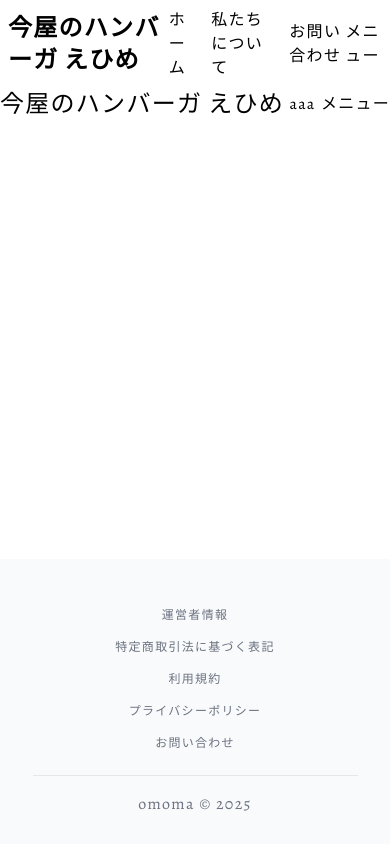
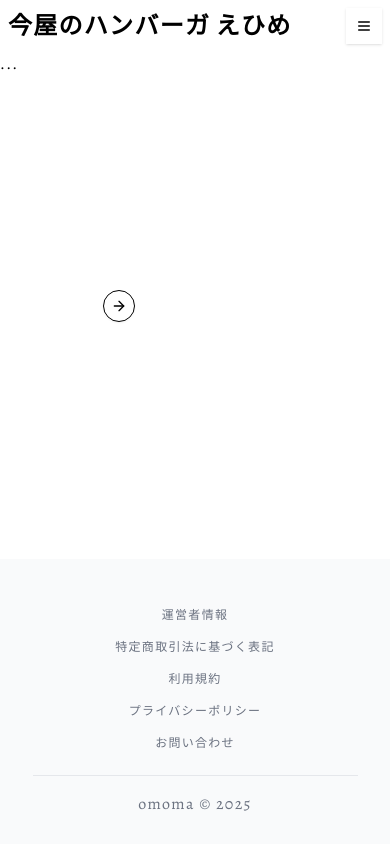
Before and after one commit to Risa2024/imaya-web, a Next.js app: page / in a window 390 px wide. Built offline with nearby package versions, Linux system fonts and the light colour scheme; a web font is replaced by a local one.

Commit message:
add:カルーセル

```diff
--- a/package.json
+++ b/package.json
@@ -27,10 +27,11 @@
     "@radix-ui/react-dropdown-menu": "^2.1.4",
     "@radix-ui/react-label": "^2.1.0",
     "@radix-ui/react-radio-group": "^1.2.1",
-    "@radix-ui/react-slot": "^1.1.0",
+    "@radix-ui/react-slot": "^1.1.1",
     "@radix-ui/react-toast": "^1.2.2",
     "class-variance-authority": "^0.7.0",
     "clsx": "^2.1.1",
+    "embla-carousel-react": "^8.5.2",
     "lucide-react": "^0.456.0",
     "next": "15.0.2",
     "react": "19.0.0-rc-02c0e824-20241028",
--- a/src/app/layout.tsx
+++ b/src/app/layout.tsx
@@ -2,7 +2,7 @@ import type { Metadata } from 'next';
 import { Kosugi, Alegreya } from 'next/font/google';
 import '@/styles/globals.css';
 import { MainHeader } from '@/components/dashboard/MainHeader';
-import { MainHeaderTest } from '@/components/dashboard/MainHeaderTest';
+//import { MainHeaderTest } from '@/components/dashboard/MainHeaderTest';
 import { MainFooter } from '@/components/common/MainFooter';
 
 export const dynamic = 'force-dynamic';
@@ -35,7 +35,7 @@ export default function RootLayout({
     <html lang='ja' className={`h-full ${kosugi.variable} ${alegreya.variable}`}>
       <body className='flex min-h-screen flex-col'>
         <MainHeader />
-        <MainHeaderTest />
+        {/* <MainHeaderTest /> */}
         <main className='flex flex-grow'>{children}</main>
         <MainFooter />
       </body>
--- a/src/app/page.tsx
+++ b/src/app/page.tsx
@@ -1,10 +1,21 @@
 'use client';
+import {
+  Carousel,
+  CarouselContent,
+  CarouselItem,
+  CarouselNext,
+  CarouselPrevious,
+} from '@/components/ui/carousel';
 export default function WelcomePage() {
   return (
-    <div className='container mx-auto'>
-      <section className='mb-20 text-center'>
-        <h1 className='mb-16 mt-36 text-4xl font-bold text-gray-800'></h1>
-      </section>
-    </div>
+    <Carousel>
+      <CarouselContent>
+        <CarouselItem>...</CarouselItem>
+        <CarouselItem>...</CarouselItem>
+        <CarouselItem>...</CarouselItem>
+      </CarouselContent>
+      <CarouselPrevious />
+      <CarouselNext />
+    </Carousel>
   );
 }
--- a/src/components/dashboard/MainHeader.tsx
+++ b/src/components/dashboard/MainHeader.tsx
@@ -1,23 +1,48 @@
+'use client';
+
+import { Menu } from 'lucide-react';
+import React from 'react';
+import { useState } from 'react';
+import { Button } from '@/components/ui/button';
 // import Link from 'next/link';
 // import Image from 'next/image';
 
 export const dynamic = 'force-dynamic';
 
-export const MainHeader = async () => {
+export const MainHeader = () => {
+  const [isMenuOpen, setIsMenuOpen] = useState(false);
+
+  const toggleMenu = () => {
+    setIsMenuOpen(!isMenuOpen);
+  };
+
   return (
-    <header className=''>
-      <nav className='container mx-auto flex max-w-6xl items-center justify-between p-2'>
+    <header className='container mx-auto flex max-w-6xl items-center justify-between p-2'>
       <h1 className='text-2xl font-bold'>今屋のハンバーガ えひめ</h1>
-        <div className='flex flex-row items-center justify-between gap-4 lg:hidden'>
+      <div className='hidden flex-row items-center gap-4 md:flex'>
+        {/* デスクトップサイズでのメニュー表示 */}
+        <div className='hidden flex-row items-center gap-4 md:flex'></div>
         <p>ホーム</p>
         <p>私たちについて</p>
-          <p>お問い合わせ</p>
       </div>
-        {/* メニューボタン */}
+      {/* モバイルサイズでのメニューボタン */}
       <div className='lg:hidden'>
-          <button>メニュー</button>
+        <Button variant='default' size='icon' onClick={toggleMenu}>
+          <Menu />
+          {/*メニュータグを置く*/}
+        </Button>
+        {/* <button onClick={toggleMenu} className='rounded bg-gray-200 p-2'>
+          メニュー
+        </button> */}
+
+        {/* モバイルサイズでのトグルメニュー */}
+        {isMenuOpen && (
+          <div className='absolute left-0 top-12 flex w-full flex-col gap-2 bg-white p-4 shadow-md'>
+            <p>ホーム</p>
+            <p>私たちについて</p>
           </div>
-      </nav>
+        )}
+      </div>
     </header>
   );
 };
--- a/src/components/dashboard/MainHeaderTest.tsx
+++ b/src/components/dashboard/MainHeaderTest.tsx
@@ -1,7 +1,5 @@
 'use client';
 
-// import Link from 'next/link';
-// import Image from 'next/image';
 import React, { useState } from 'react';
 
 export const dynamic = 'force-dynamic';
@@ -16,7 +14,6 @@ export const MainHeaderTest = () => {
 
   return (
     <header className='flex flex-row items-center justify-between'>
-      {/* Logo */}
       <h1 className='text-2xl font-normal md:text-2xl md:font-bold'>今屋のハンバーガ えひめ</h1>
       {/* PC用メニュー */}
       {!isOpen ? <div>aaa</div> : <div>close</div>}
--- /dev/null
+++ b/src/components/ui/carousel.tsx
@@ -0,0 +1,242 @@
+'use client';
+
+import * as React from 'react';
+import useEmblaCarousel, { type UseEmblaCarouselType } from 'embla-carousel-react';
+import { ArrowLeft, ArrowRight } from 'lucide-react';
+
+import { cn } from '@/lib/utils';
+import { Button } from '@/components/ui/button';
+
+type CarouselApi = UseEmblaCarouselType[1];
+type UseCarouselParameters = Parameters<typeof useEmblaCarousel>;
+type CarouselOptions = UseCarouselParameters[0];
+type CarouselPlugin = UseCarouselParameters[1];
+
+type CarouselProps = {
+  opts?: CarouselOptions;
+  plugins?: CarouselPlugin;
+  orientation?: 'horizontal' | 'vertical';
+  setApi?: (api: CarouselApi) => void;
+};
+
+type CarouselContextProps = {
+  carouselRef: ReturnType<typeof useEmblaCarousel>[0];
+  api: ReturnType<typeof useEmblaCarousel>[1];
+  scrollPrev: () => void;
+  scrollNext: () => void;
+  canScrollPrev: boolean;
+  canScrollNext: boolean;
+} & CarouselProps;
+
+const CarouselContext = React.createContext<CarouselContextProps | null>(null);
+
+function useCarousel() {
+  const context = React.useContext(CarouselContext);
+
+  if (!context) {
+    throw new Error('useCarousel must be used within a <Carousel />');
+  }
+
+  return context;
+}
+
+const Carousel = React.forwardRef<
+  HTMLDivElement,
+  React.HTMLAttributes<HTMLDivElement> & CarouselProps
+>(({ orientation = 'horizontal', opts, setApi, plugins, className, children, ...props }, ref) => {
+  const [carouselRef, api] = useEmblaCarousel(
+    {
+      ...opts,
+      axis: orientation === 'horizontal' ? 'x' : 'y',
+    },
+    plugins
+  );
+  const [canScrollPrev, setCanScrollPrev] = React.useState(false);
+  const [canScrollNext, setCanScrollNext] = React.useState(false);
+
+  const onSelect = React.useCallback((api: CarouselApi) => {
+    if (!api) {
+      return;
+    }
+
+    setCanScrollPrev(api.canScrollPrev());
+    setCanScrollNext(api.canScrollNext());
+  }, []);
+
+  const scrollPrev = React.useCallback(() => {
+    api?.scrollPrev();
+  }, [api]);
+
+  const scrollNext = React.useCallback(() => {
+    api?.scrollNext();
+  }, [api]);
+
+  const handleKeyDown = React.useCallback(
+    (event: React.KeyboardEvent<HTMLDivElement>) => {
+      if (event.key === 'ArrowLeft') {
+        event.preventDefault();
+        scrollPrev();
+      } else if (event.key === 'ArrowRight') {
+        event.preventDefault();
+        scrollNext();
+      }
+    },
+    [scrollPrev, scrollNext]
+  );
+
+  React.useEffect(() => {
+    if (!api || !setApi) {
+      return;
+    }
+
+    setApi(api);
+  }, [api, setApi]);
+
+  React.useEffect(() => {
+    if (!api) {
+      return;
+    }
+
+    onSelect(api);
+    api.on('reInit', onSelect);
+    api.on('select', onSelect);
+
+    return () => {
+      api?.off('select', onSelect);
+    };
+  }, [api, onSelect]);
+
+  return (
+    <CarouselContext.Provider
+      value={{
+        carouselRef,
+        api: api,
+        opts,
+        orientation: orientation || (opts?.axis === 'y' ? 'vertical' : 'horizontal'),
+        scrollPrev,
+        scrollNext,
+        canScrollPrev,
+        canScrollNext,
+      }}
+    >
+      <div
+        ref={ref}
+        onKeyDownCapture={handleKeyDown}
+        className={cn('relative', className)}
+        role='region'
+        aria-roledescription='carousel'
+        {...props}
+      >
+        {children}
+      </div>
+    </CarouselContext.Provider>
+  );
+});
+Carousel.displayName = 'Carousel';
+
+const CarouselContent = React.forwardRef<HTMLDivElement, React.HTMLAttributes<HTMLDivElement>>(
+  ({ className, ...props }, ref) => {
+    const { carouselRef, orientation } = useCarousel();
+
+    return (
+      <div ref={carouselRef} className='overflow-hidden'>
+        <div
+          ref={ref}
+          className={cn(
+            'flex',
+            orientation === 'horizontal' ? '-ml-4' : '-mt-4 flex-col',
+            className
+          )}
+          {...props}
+        />
+      </div>
+    );
+  }
+);
+CarouselContent.displayName = 'CarouselContent';
+
+const CarouselItem = React.forwardRef<HTMLDivElement, React.HTMLAttributes<HTMLDivElement>>(
+  ({ className, ...props }, ref) => {
+    const { orientation } = useCarousel();
+
+    return (
+      <div
+        ref={ref}
+        role='group'
+        aria-roledescription='slide'
+        className={cn(
+          'min-w-0 shrink-0 grow-0 basis-full',
+          orientation === 'horizontal' ? 'pl-4' : 'pt-4',
+          className
+        )}
+        {...props}
+      />
+    );
+  }
+);
+CarouselItem.displayName = 'CarouselItem';
+
+const CarouselPrevious = React.forwardRef<HTMLButtonElement, React.ComponentProps<typeof Button>>(
+  ({ className, variant = 'outline', size = 'icon', ...props }, ref) => {
+    const { orientation, scrollPrev, canScrollPrev } = useCarousel();
+
+    return (
+      <Button
+        ref={ref}
+        variant={variant}
+        size={size}
+        className={cn(
+          'absolute h-8 w-8 rounded-full',
+          orientation === 'horizontal'
+            ? '-left-12 top-1/2 -translate-y-1/2'
+            : '-top-12 left-1/2 -translate-x-1/2 rotate-90',
+          className
+        )}
+        disabled={!canScrollPrev}
+        onClick={scrollPrev}
+        {...props}
+      >
+        <ArrowLeft className='h-4 w-4' />
+        <span className='sr-only'>Previous slide</span>
+      </Button>
+    );
+  }
+);
+CarouselPrevious.displayName = 'CarouselPrevious';
+
+const CarouselNext = React.forwardRef<HTMLButtonElement, React.ComponentProps<typeof Button>>(
+  ({ className, variant = 'outline', size = 'icon', ...props }, ref) => {
+    const { orientation, scrollNext, canScrollNext } = useCarousel();
+
+    return (
+      <Button
+        ref={ref}
+        variant={variant}
+        size={size}
+        className={cn(
+          'absolute h-8 w-8 rounded-full',
+          orientation === 'horizontal'
+            ? '-right-12 top-1/2 -translate-y-1/2'
+            : '-bottom-12 left-1/2 -translate-x-1/2 rotate-90',
+          className
+        )}
+        disabled={!canScrollNext}
+        onClick={scrollNext}
+        {...props}
+      >
+        <ArrowRight className='h-4 w-4' />
+        <span className='sr-only'>Next slide</span>
+      </Button>
+    );
+  }
+);
+CarouselNext.displayName = 'CarouselNext';
+
+export {
+  type CarouselApi,
+  Carousel,
+  CarouselContent,
+  CarouselItem,
+  CarouselPrevious,
+  CarouselNext,
+};
```
Also changed, not shown: 1 other file (tests, documents, lock files or other folders). Lines whose indentation alone changed are shown as unchanged.
